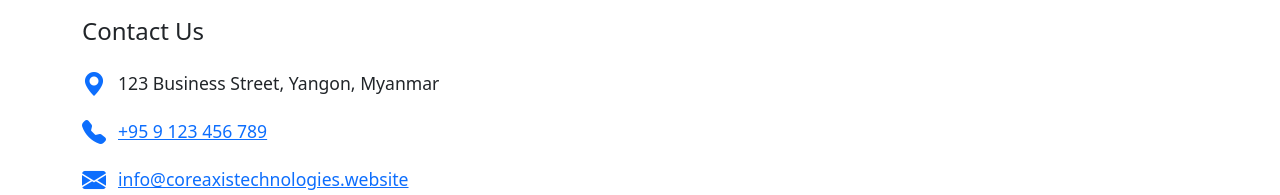
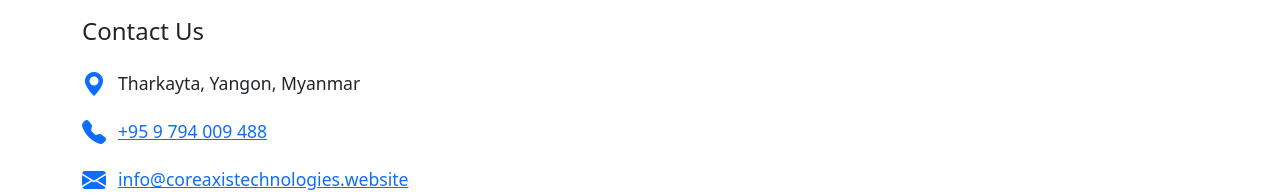
Before and after one commit to Miner-Miner/core-axis-tech, a plain HTML site: page about.html in a window 1280 px wide. Shown: the part 394-589 px from the top of the page. Drawn offline with nearby package versions, Linux system fonts and the light colour scheme.

Commit message:
Update about.html

```diff
--- a/about.html
+++ b/about.html
@@ -99,13 +99,13 @@
       <!-- Location -->
       <div class="contact-item">
         <i class="bi bi-geo-alt-fill"></i>
-        <span>123 Business Street, Yangon, Myanmar</span>
+        <span>Tharkayta, Yangon, Myanmar</span>
       </div>
 
       <!-- Phone -->
       <div class="contact-item">
         <i class="bi bi-telephone-fill"></i>
-        <a href="tel:+959123456789">+95 9 123 456 789</a>
+        <a href="tel:+959123456789">+95 9 794 009 488</a>
       </div>
 
       <!-- Email -->
```
